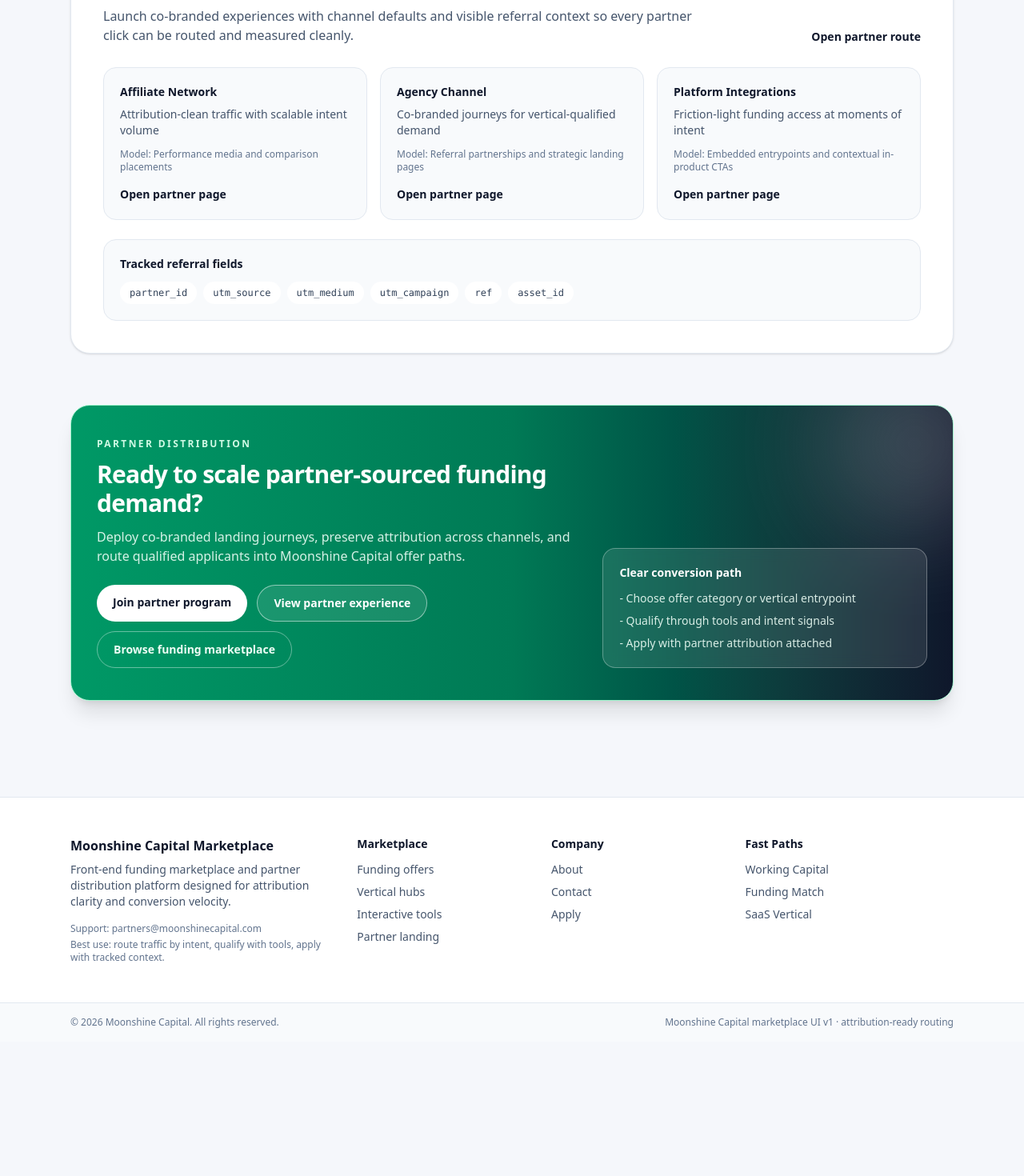
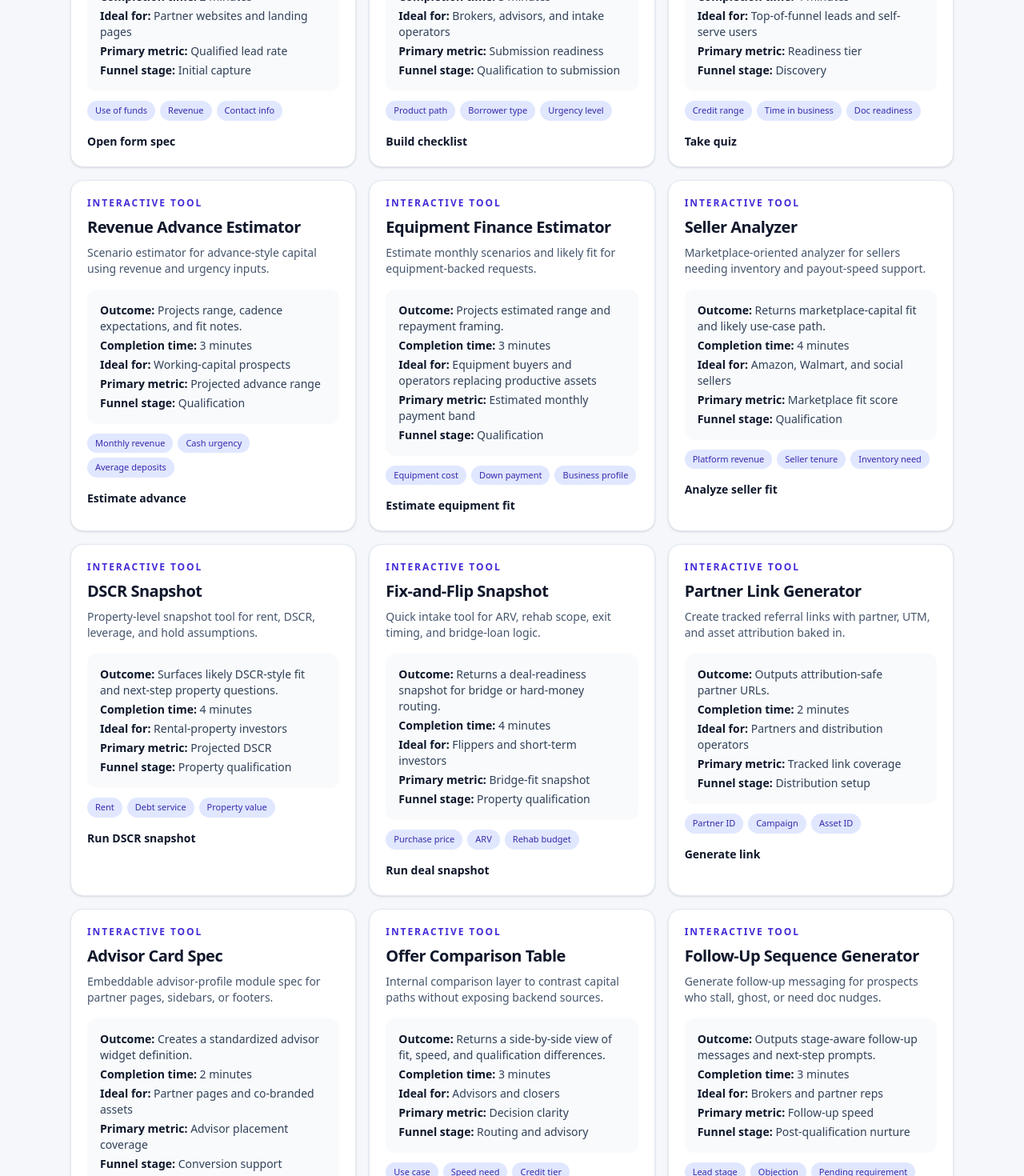
Before and after one commit to JFeimster/moonshine-partner-marketplace, a Next.js app: page / in a window 1280 px wide. Shown: the part 3820-5290 px from the top of the page at 80% size. Before the commit the page ends 5122 px from the top, so only its background shows below. Built offline with nearby package versions, Linux system fonts and the light colour scheme.

Commit message:
Expand tools seed list to fuller tool hub directory

```diff
--- a/src/content/tools.ts
+++ b/src/content/tools.ts
@@ -48,4 +48,148 @@
     funnelStage: "Qualification before apply",
     ctaLabel: "Run estimate",
   },
+  {
+    slug: "lead-capture-form",
+    title: "Lead Capture Form",
+    summary: "Embedded intake form for capturing funding inquiries directly into the marketplace flow.",
+    outcome: "Captures tracked lead context before application handoff.",
+    estimatedTime: "2 minutes",
+    idealFor: "Partner websites and landing pages",
+    signalInputs: ["Use of funds", "Revenue", "Contact info"],
+    primaryMetric: "Qualified lead rate",
+    funnelStage: "Initial capture",
+    ctaLabel: "Open form spec",
+  },
+  {
+    slug: "document-checklist-builder",
+    title: "Document Checklist Builder",
+    summary: "Build product-specific document checklists based on use case, urgency, and fit.",
+    outcome: "Generates a tailored doc checklist for cleaner submissions.",
+    estimatedTime: "3 minutes",
+    idealFor: "Brokers, advisors, and intake operators",
+    signalInputs: ["Product path", "Borrower type", "Urgency level"],
+    primaryMetric: "Submission readiness",
+    funnelStage: "Qualification to submission",
+    ctaLabel: "Build checklist",
+  },
+  {
+    slug: "readiness-quiz",
+    title: "Funding Readiness Quiz",
+    summary: "Quick prequalification experience that scores how ready a borrower is before deeper review.",
+    outcome: "Returns readiness tier and suggested next action.",
+    estimatedTime: "4 minutes",
+    idealFor: "Top-of-funnel leads and self-serve users",
+    signalInputs: ["Credit range", "Time in business", "Doc readiness"],
+    primaryMetric: "Readiness tier",
+    funnelStage: "Discovery",
+    ctaLabel: "Take quiz",
+  },
+  {
+    slug: "revenue-advance-estimator",
+    title: "Revenue Advance Estimator",
+    summary: "Scenario estimator for advance-style capital using revenue and urgency inputs.",
+    outcome: "Projects range, cadence expectations, and fit notes.",
+    estimatedTime: "3 minutes",
+    idealFor: "Working-capital prospects",
+    signalInputs: ["Monthly revenue", "Cash urgency", "Average deposits"],
+    primaryMetric: "Projected advance range",
+    funnelStage: "Qualification",
+    ctaLabel: "Estimate advance",
+  },
+  {
+    slug: "equipment-finance-estimator",
+    title: "Equipment Finance Estimator",
+    summary: "Estimate monthly scenarios and likely fit for equipment-backed requests.",
+    outcome: "Projects estimated range and repayment framing.",
+    estimatedTime: "3 minutes",
+    idealFor: "Equipment buyers and operators replacing productive assets",
+    signalInputs: ["Equipment cost", "Down payment", "Business profile"],
+    primaryMetric: "Estimated monthly payment band",
+    funnelStage: "Qualification",
+    ctaLabel: "Estimate equipment fit",
+  },
+  {
+    slug: "seller-analyzer",
+    title: "Seller Analyzer",
+    summary: "Marketplace-oriented analyzer for sellers needing inventory and payout-speed support.",
+    outcome: "Returns marketplace-capital fit and likely use-case path.",
+    estimatedTime: "4 minutes",
+    idealFor: "Amazon, Walmart, and social sellers",
+    signalInputs: ["Platform revenue", "Seller tenure", "Inventory need"],
+    primaryMetric: "Marketplace fit score",
+    funnelStage: "Qualification",
+    ctaLabel: "Analyze seller fit",
+  },
+  {
+    slug: "dscr-snapshot",
+    title: "DSCR Snapshot",
+    summary: "Property-level snapshot tool for rent, DSCR, leverage, and hold assumptions.",
+    outcome: "Surfaces likely DSCR-style fit and next-step property questions.",
+    estimatedTime: "4 minutes",
+    idealFor: "Rental-property investors",
+    signalInputs: ["Rent", "Debt service", "Property value"],
+    primaryMetric: "Projected DSCR",
+    funnelStage: "Property qualification",
+    ctaLabel: "Run DSCR snapshot",
+  },
+  {
+    slug: "fix-flip-snapshot",
+    title: "Fix-and-Flip Snapshot",
+    summary: "Quick intake tool for ARV, rehab scope, exit timing, and bridge-loan logic.",
+    outcome: "Returns a deal-readiness snapshot for bridge or hard-money routing.",
+    estimatedTime: "4 minutes",
+    idealFor: "Flippers and short-term investors",
+    signalInputs: ["Purchase price", "ARV", "Rehab budget"],
+    primaryMetric: "Bridge-fit snapshot",
+    funnelStage: "Property qualification",
+    ctaLabel: "Run deal snapshot",
+  },
+  {
+    slug: "partner-link-generator",
+    title: "Partner Link Generator",
+    summary: "Create tracked referral links with partner, UTM, and asset attribution baked in.",
+    outcome: "Outputs attribution-safe partner URLs.",
+    estimatedTime: "2 minutes",
+    idealFor: "Partners and distribution operators",
+    signalInputs: ["Partner ID", "Campaign", "Asset ID"],
+    primaryMetric: "Tracked link coverage",
+    funnelStage: "Distribution setup",
+    ctaLabel: "Generate link",
+  },
+  {
+    slug: "advisor-card-spec",
+    title: "Advisor Card Spec",
+    summary: "Embeddable advisor-profile module spec for partner pages, sidebars, or footers.",
+    outcome: "Creates a standardized advisor widget definition.",
+    estimatedTime: "2 minutes",
+    idealFor: "Partner pages and co-branded assets",
+    signalInputs: ["Advisor name", "Role", "Referral code"],
+    primaryMetric: "Advisor placement coverage",
+    funnelStage: "Conversion support",
+    ctaLabel: "Open spec",
+  },
+  {
+    slug: "offer-comparison-table",
+    title: "Offer Comparison Table",
+    summary: "Internal comparison layer to contrast capital paths without exposing backend sources.",
+    outcome: "Returns a side-by-side view of fit, speed, and qualification differences.",
+    estimatedTime: "3 minutes",
+    idealFor: "Advisors and closers",
+    signalInputs: ["Use case", "Speed need", "Credit tier"],
+    primaryMetric: "Decision clarity",
+    funnelStage: "Routing and advisory",
+    ctaLabel: "Compare offers",
+  },
+  {
+    slug: "follow-up-sequence-generator",
+    title: "Follow-Up Sequence Generator",
+    summary: "Generate follow-up messaging for prospects who stall, ghost, or need doc nudges.",
+    outcome: "Outputs stage-aware follow-up messages and next-step prompts.",
+    estimatedTime: "3 minutes",
+    idealFor: "Brokers and partner reps",
+    signalInputs: ["Lead stage", "Objection", "Pending requirement"],
+    primaryMetric: "Follow-up speed",
+    funnelStage: "Post-qualification nurture",
+    ctaLabel: "Generate follow-up",
+  },
 ];
```
